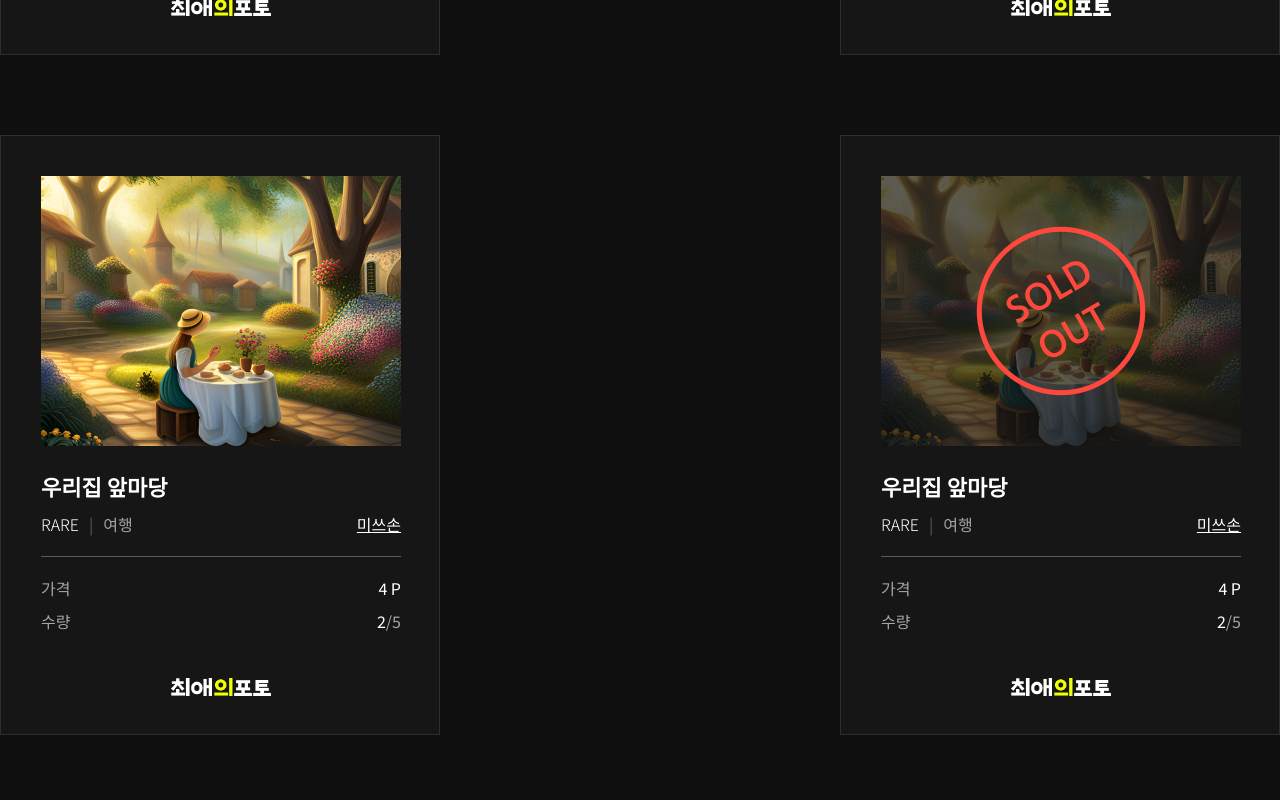
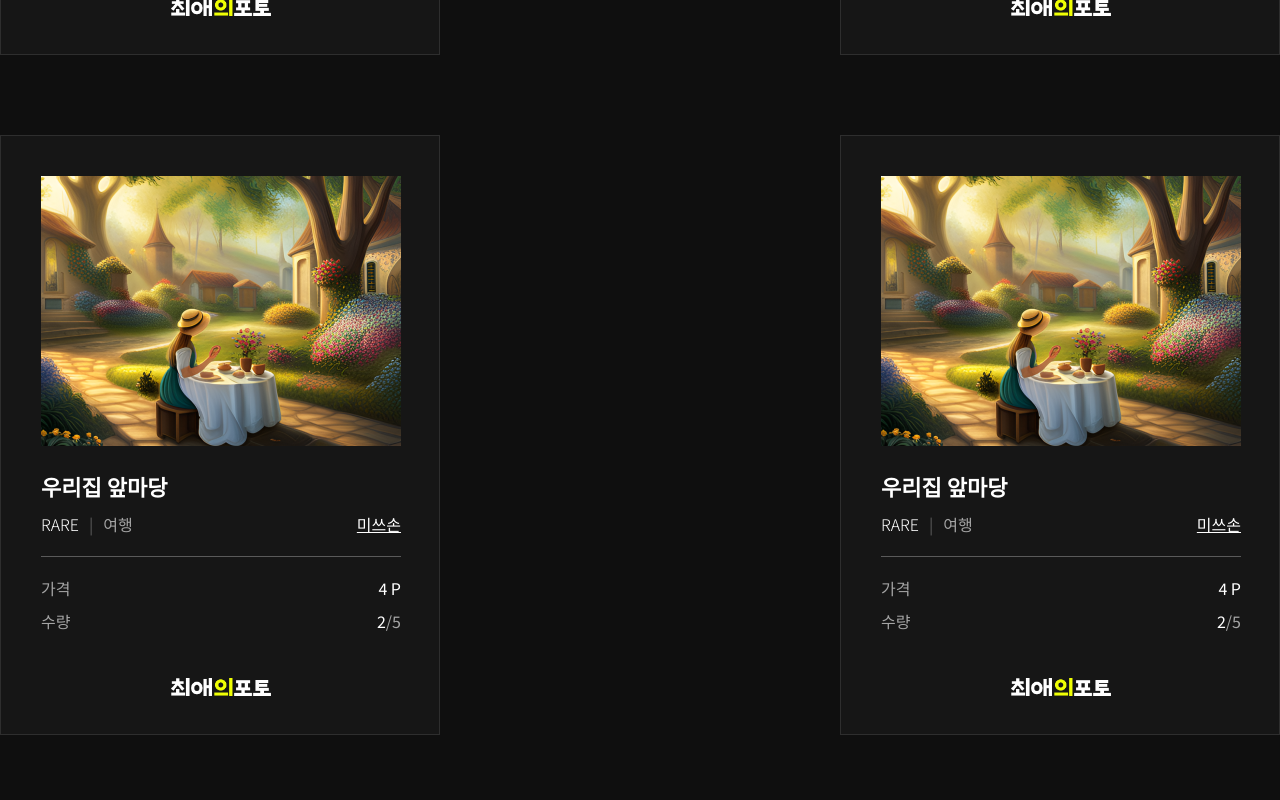
Before and after one commit to Jin-coding-333/3-my_favorite_photo-2team-fe, a Next.js app: page /market-place in a window 1280 px wide. Shown: the part 900-1700 px from the top of the page. Built offline with nearby package versions, Linux system fonts and the light colour scheme; no server answers.

Commit message:
feat: mock 데이터 포토카드 리스트 컴포넌트에 적용

```diff
--- a/components/pages/market-place/PhotocardList.jsx
+++ b/components/pages/market-place/PhotocardList.jsx
@@ -2,12 +2,13 @@ import PhotoCard from "@/components/card/photoCard/PhotoCard";
 import styles from "@/styles/components/pages/market-place/PhotocardList.module.css";
 import Link from "next/link";
 import usePhotocardList from '@/lib/hooks/usePhotocardList';
+import photocards from '@/lib/data/cardsData';
 
 export default function PhotocardList() {
 
-    const PhotocardList = usePhotocardList();
+  const PhotocardList = usePhotocardList();
 
-    console.log('photocards', PhotocardList);
+  console.log('photocards', PhotocardList);
 
   return (
     <div className={styles.photocardListContainer}>
@@ -26,85 +27,3 @@ export default function PhotocardList() {
     </div>
   );
 }
-
-//mock data
-const photocards = [
-  {
-    id: 1,
-    title: "포토카드 1",
-    imageUrl: "/images/photocard1.jpg",
-    isSoldOut: false,
-  },
-  {
-    id: 2,
-    title: "포토카드 2",
-    imageUrl: "/images/photocard2.jpg",
-    isSoldOut: true,
-  },
-  {
-    id: 3,
-    title: "포토카드 3",
-    imageUrl: "/images/photocard3.jpg",
-    isSoldOut: false,
-  },
-  {
-    id: 4,
-    title: "포토카드 4",
-    imageUrl: "/images/photocard4.jpg",
-    isSoldOut: true,
-  },
-  {
-    id: 5,
-    title: "포토카드 5",
-    imageUrl: "/images/photocard5.jpg",
-    isSoldOut: false,
-  },
-  {
-    id: 6,
-    title: "포토카드 6",
-    imageUrl: "/images/photocard6.jpg",
-    isSoldOut: true,
-  },
-  {
-    id: 7,
-    title: "포토카드 7",
-    imageUrl: "/images/photocard7.jpg",
-    isSoldOut: false,
-  },
-  {
-    id: 8,
-    title: "포토카드 8",
-    imageUrl: "/images/photocard8.jpg",
-    isSoldOut: true,
-  },
-  {
-    id: 9,
-    title: "포토카드 9",
-    imageUrl: "/images/photocard9.jpg",
-    isSoldOut: false,
-  },
-  {
-    id: 10,
-    title: "포토카드 10",
-    imageUrl: "/images/photocard10.jpg",
-    isSoldOut: true,
-  },
-  {
-    id: 11,
-    title: "포토카드 11",
-    imageUrl: "/images/photocard11.jpg",
-    isSoldOut: false,
-  },
-  {
-    id: 12,
-    title: "포토카드 12",
-    imageUrl: "/images/photocard12.jpg",
-    isSoldOut: true,
-  },
-  {
-    id: 13,
-    title: "포토카드 13",
-    imageUrl: "/images/photocard13.jpg",
-    isSoldOut: false,
-  },
-];
```
Also changed, not shown: components/pages/my-sale-photocard/PhotocardList.jsx (+1 -82 lines), components/pages/my_gallery/PhotocardList.jsx (+3 -84 lines).
